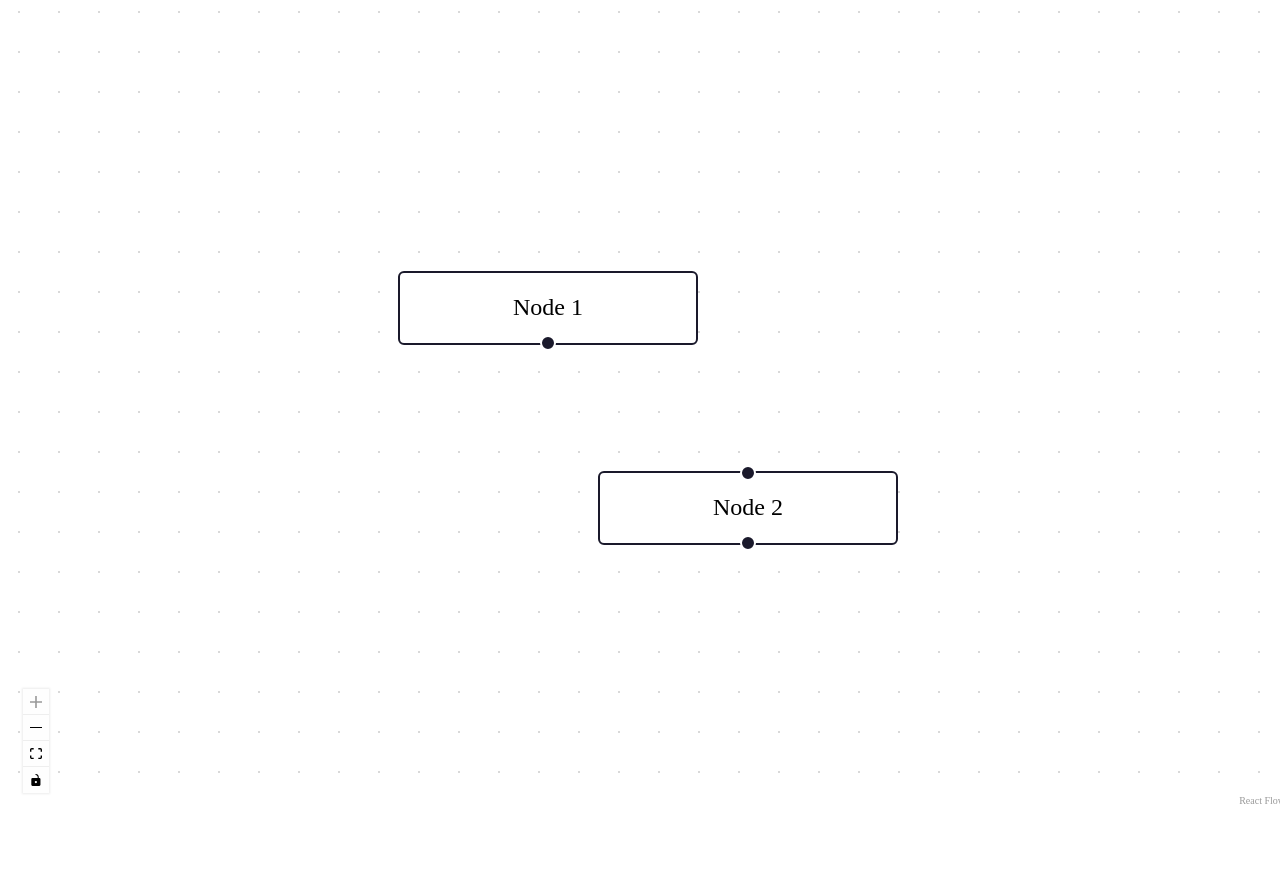
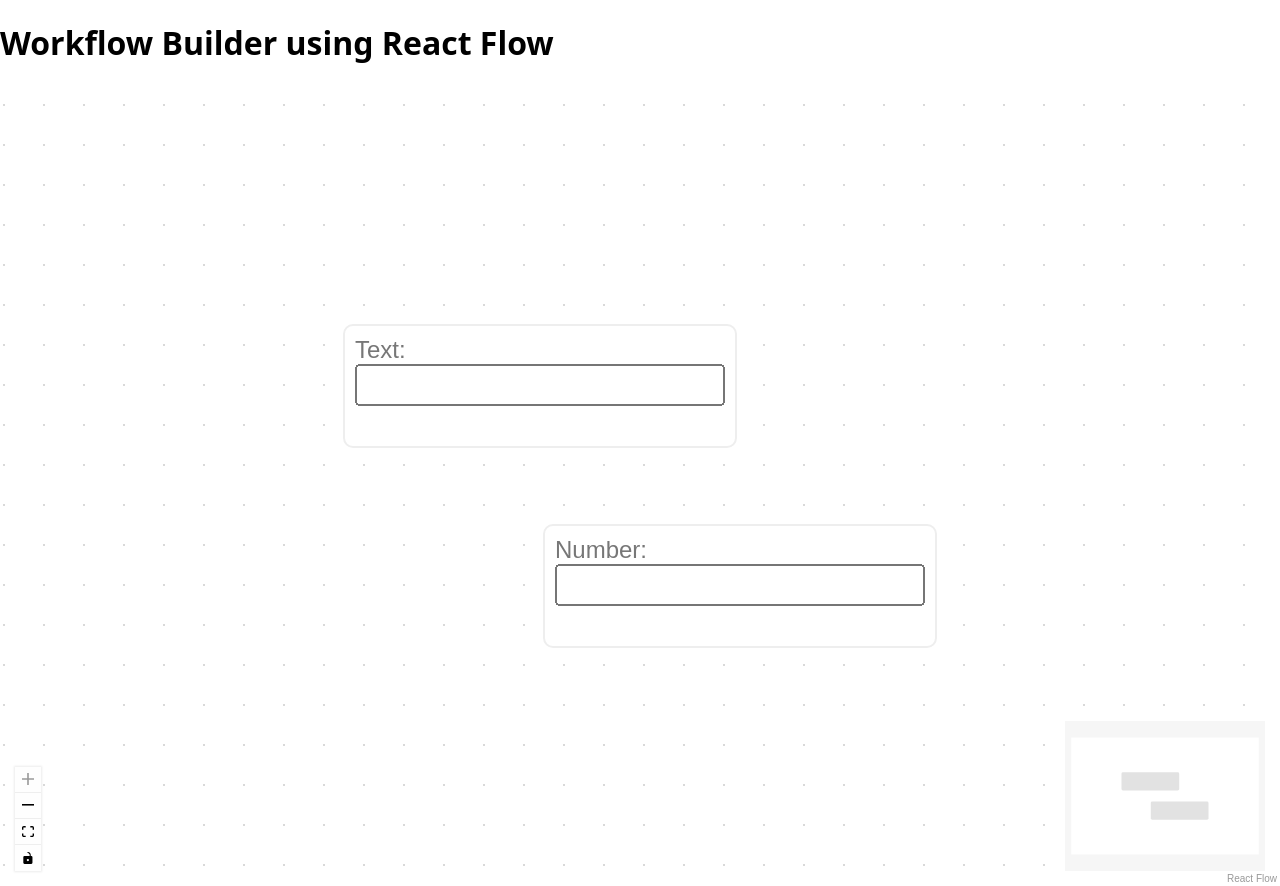
Before and after one commit to Yuvadi29/Workflow-Builder, a React (Vite) app: page / in a window 1280 px wide. Before the commit the page ends 816 px from the top, so only its background shows below. Built offline with nearby package versions, Linux system fonts and the light colour scheme.

Commit message:
Creating Custom Nodes

```diff
--- a/src/App.jsx
+++ b/src/App.jsx
@@ -4,6 +4,9 @@ import ReactFlow from './components/ReactFlowComponent'
 const App = () => {
   return (
     <div>
+      <h1 style={{ fontFamily: 'system-ui' }}>
+        Workflow Builder using React Flow
+      </h1>
       <ReactFlow />
     </div>
   )
--- /dev/null
+++ b/src/components/NumberUpdateNode.jsx
@@ -0,0 +1,18 @@
+import { useCallback } from 'react';
+
+function NumberUpdateNode(props) {
+  const onChange = useCallback((evt) => {
+    console.log(evt.target.value);
+  }, []);
+
+  return (
+    <div className="text-updater-node">
+      <div>
+        <label htmlFor="number">Number:</label>
+        <input id="text" name="number" onChange={onChange} className="nodrag" />
+      </div>
+    </div>
+  );
+}
+
+export default NumberUpdateNode;
--- a/src/components/ReactFlowComponent.jsx
+++ b/src/components/ReactFlowComponent.jsx
@@ -5,10 +5,13 @@ import {
   applyEdgeChanges,
   applyNodeChanges,
   addEdge,
-  BackgroundVariant
+  BackgroundVariant,
+  MiniMap
 } from '@xyflow/react'
 import '@xyflow/react/dist/style.css'
 import { useCallback, useState } from 'react'
+import TextUpdateNode from './TextUpdateNode'
+import NumberUpdateNode from './NumberUpdateNode'
 
 // Creating Initial Nodes
 const initialNodes = [
@@ -16,17 +19,19 @@ const initialNodes = [
     id: 'n1',
     data: { label: 'Node 1' },
     position: { x: 0, y: 0 },
-    type: 'input'
+    type: 'textUpdater'
+
   },
   {
     id: 'n2',
     data: { label: 'Node 2' },
-    position: { x: 100, y: 100 }
+    position: { x: 100, y: 100 },
+    type: 'numberUpdater'
   }
 ]
 
 // Creating edges
-const initialEdges = [];
+const initialEdges = []
 
 const ReactFlowComponent = () => {
   const [nodes, setNodes] = useState(initialNodes)
@@ -46,17 +51,26 @@ const ReactFlowComponent = () => {
     []
   )
 
+  // Adding Custom NodeTypes to include the custom node component
+  const nodeTypes = {
+    textUpdater: TextUpdateNode,
+    numberUpdater: NumberUpdateNode
+  }
+
   return (
     <div style={{ width: '100vw', height: '100vh' }}>
       <ReactFlow
         nodes={nodes}
         edges={edges}
+        nodeTypes={nodeTypes}
         onNodesChange={onNodesChange}
         onEdgesChange={onEdgesChange}
         onConnect={onConnect}
         fitView
       >
-        <Background color='#ccc' variant={BackgroundVariant.Dots}/>
+        <Background color='#ccc' variant={BackgroundVariant.Dots} />
+
+        <MiniMap nodeStrokeWidth={3} />
         <Controls />
       </ReactFlow>
     </div>
--- /dev/null
+++ b/src/components/TextUpdateNode.jsx
@@ -0,0 +1,18 @@
+import { useCallback } from 'react';
+
+function TextUpdaterNode(props) {
+  const onChange = useCallback((evt) => {
+    console.log(evt.target.value);
+  }, []);
+
+  return (
+    <div className="text-updater-node">
+      <div>
+        <label htmlFor="text">Text:</label>
+        <input id="text" name="text" onChange={onChange} className="nodrag" />
+      </div>
+    </div>
+  );
+}
+
+export default TextUpdaterNode;
--- a/src/index.css
+++ b/src/index.css
@@ -0,0 +1,24 @@
+html,
+body {
+  margin: 0;
+  font-family: sans-serif;
+}
+
+#app {
+  width: 100vw;
+  height: 100vh;
+}
+
+.text-updater-node {
+  height: 50px;
+  border: 1px solid #eee;
+  padding: 5px;
+  border-radius: 5px;
+  background: white;
+}
+
+.text-updater-node label {
+  display: block;
+  color: #777;
+  font-size: 12px;
+}
```
